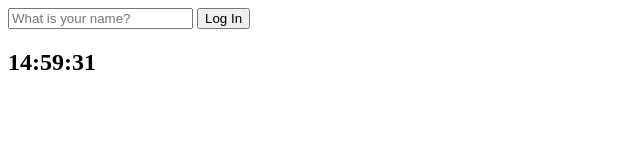
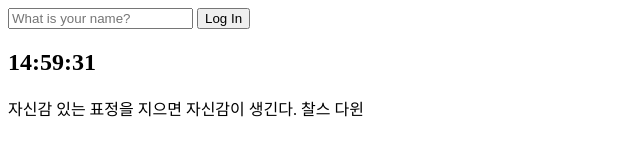
Before and after one commit to yoo-jimin127/vanillaJS_chrome_clone, a plain HTML site: page index.html in a window 1280 px wide. Shown: the whole page, without its empty margins (0-640 px from the left). Drawn offline with Linux system fonts and the light colour scheme.

Commit message:
add : quote element

```diff
--- a/index.html
+++ b/index.html
@@ -22,7 +22,13 @@
     <h2 id="clock">00:00:00</h2>
     <h1 class="hidden" id="greeting"></h1>
 
+    <div id="quote">
+        <span></span>
+        <span></span>
+    </div>
+
     <script src="js/greeting.js"></script>
     <script src="js/clock.js"></script>
+    <script src="js/quotes.js"></script>
 </body>
 </html>
--- /dev/null
+++ b/js/quotes.js
@@ -0,0 +1,58 @@
+const quotes = [
+    {
+        quote: "고난의 시기에 동요하지 않는 것, 이것은 진정 칭찬받을 만한 뛰어난 인물의 증거다.",
+        author: "베토벤"
+    },
+
+    {
+        quote: "인생에는 서두르는 것 말고도 더 많은 것들이 있다.",
+        author: "마하트마 간디"
+    },
+
+    {
+        quote: "나만이 내 인생을 바꿀 수 있다. 아무도 날 대신해 해줄 수 없다.",
+        author: "캐롤 버넷"
+    },
+
+    {
+        quote: "긴 인생은 충분히 좋지 않을 수 있다. 그러나 좋은 인생은 충분히 길다.",
+        author: "벤자민 프랭클린"
+    },
+
+    {
+        quote: "인생이란 네가 다른 계획을 세우느라 바쁠 때, 너에게 일어나는 것이다.",
+        author: "존 레논"
+    },
+
+    {
+        quote: "인생은 자전거를 타는 것과 같다. 균형을 잡으려면 움직여야 하기 때문이다.",
+        author: "알버트 아인슈타인"
+    },
+
+    {
+        quote: "바람이 불지 않을 때 바람개비를 돌리는 방법. '내가 앞으로 달려 나가는 것'",
+        author: "데일 카네기"
+    },
+
+    {
+        quote: "인생은 자전거를 타는 것과 같다. 계속 페달을 밟는 한 넘어질 염려는 없다.",
+        author: "클라우드 페퍼"
+    },
+
+    {
+        quote: "히루에 3시간을 걸으면 7년 후에 지구를 한 바퀴 돌 수 있다.",
+        author: "사무엘 존슨"
+    },
+
+    {
+        quote: "자신감 있는 표정을 지으면 자신감이 생긴다.",
+        author: "찰스 다윈"
+    },
+]
+
+const quote = document.querySelector("#quote span:first-child");
+const author = document.querySelector("#quote span:last-child");
+
+const todaysQuote = quotes[Math.floor(Math.random() * quotes.length)]
+quote.innerText = todaysQuote.quote;
+author.innerText = todaysQuote.author;
```
Also changed, not shown: img/0.PNG (added), img/1.PNG (added), img/2.PNG (added), img/3.PNG (added), js/background.js (added).
